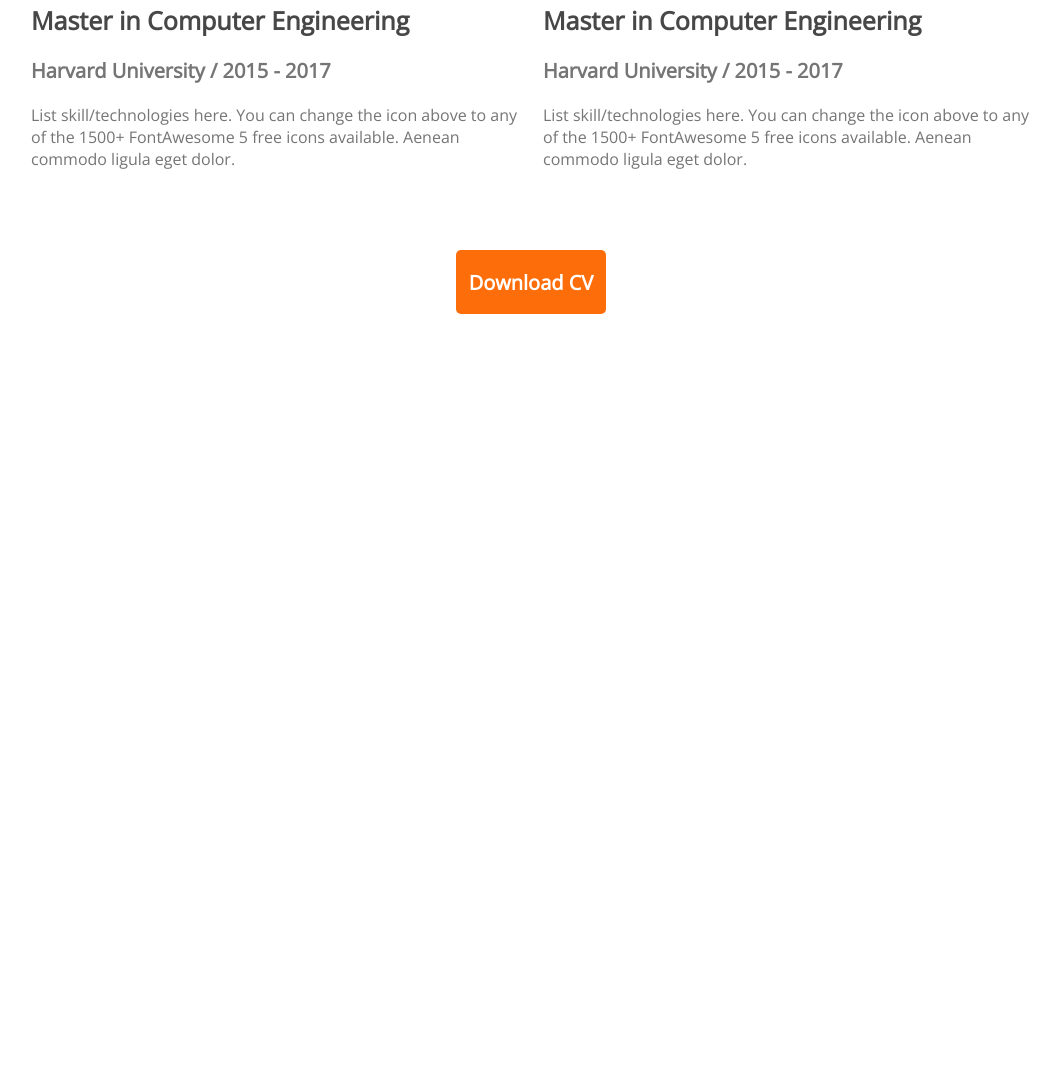
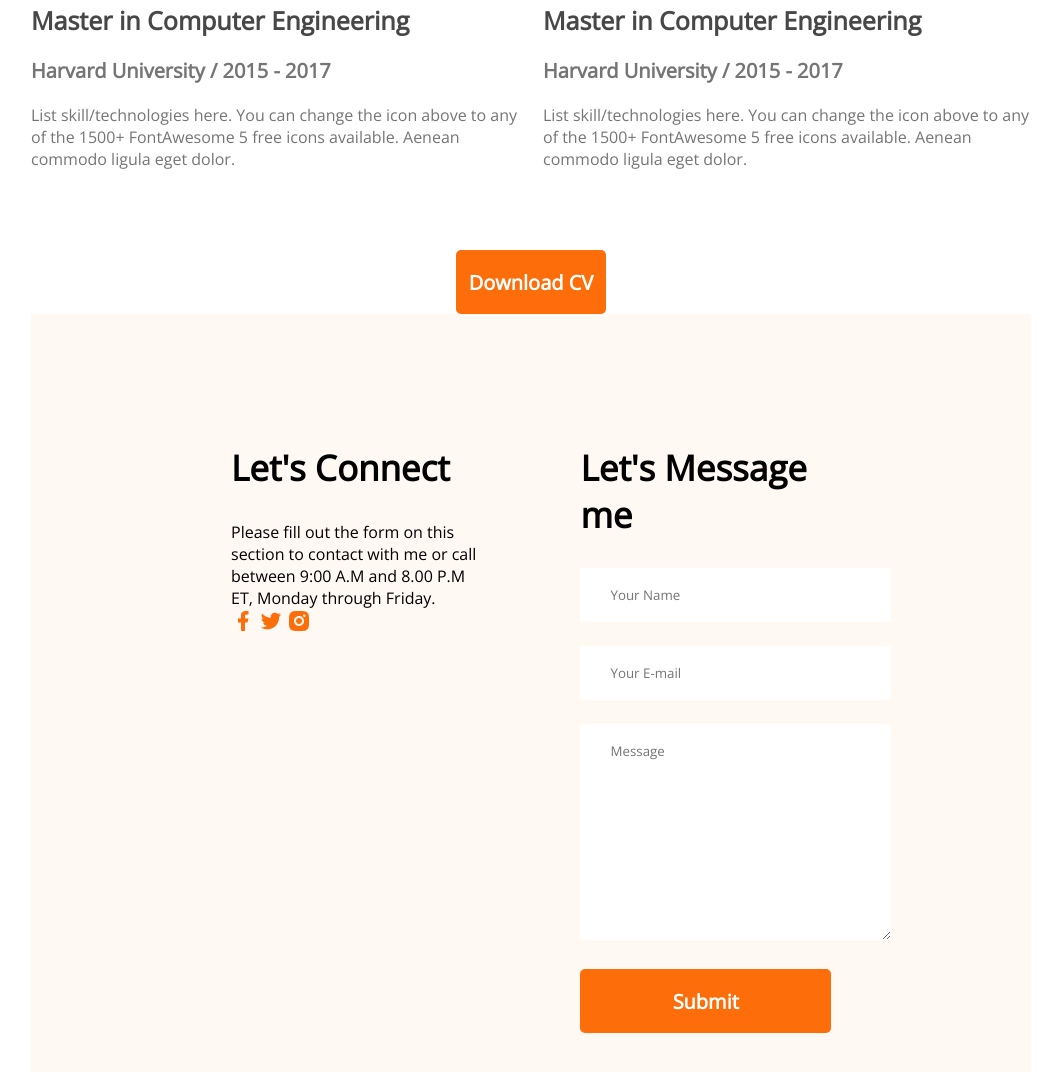
Before and after one commit to farhanPro05/developer-portfolio, a plain HTML site: page index.html in a window 1280 px wide. Shown: the part 2534-3606 px from the top of the page, without its empty margins (109-1169 px from the left). Before the commit the page ends 2848 px from the top, so only its background shows below. Drawn offline with nearby package versions, Linux system fonts and the light colour scheme.

Commit message:
contact added

```diff
--- a/index.html
+++ b/index.html
@@ -136,6 +136,32 @@
                 <button class="btn-primary">Download CV</button>
             </div>
         </section>
+
+        <!-- contact section  -->
+        <section class="contact">
+            <div>
+                <h3 class="section-title">Let's Connect</h3>
+                <p>Please fill out the form on this section to contact with me or call between 9:00 A.M and 8.00 P.M ET, Monday through Friday.</p>
+                <a href="">
+                    <img src="images/icons/facebook.png" alt="">
+                </a>
+                <a href="">
+                    <img src="images/icons/twitter.png" alt="">
+                </a>
+                <a href="">
+                    <img src="images/icons/insta.png" alt="">
+                </a>
+            </div>
+            <div>
+                <h3 class="section-title">Let's Message me</h3>
+                <form action="">
+                    <input type="text" placeholder="Your Name">
+                    <input type="email" name="" id="" placeholder="Your E-mail">
+                    <textarea name="" id="" cols="30" rows="10" placeholder="Message"></textarea>
+                    <input type="submit" value="Submit" class="btn-primary">
+                </form>
+            </div>
+        </section>
     </main>
     <footer>
 
--- a/styles/portfolio.css
+++ b/styles/portfolio.css
@@ -170,12 +170,36 @@ main {
     color: #757575;
 }
 
-.resume-item{
+.resume-item {
     margin-top: 30px;
     margin-bottom: 30px;
 }
 
-.resume-button{
+.resume-button {
     margin-top: 50px;
     text-align: center;
 }
+
+/* contact styles */
+
+.contact {
+    display: flex;
+    gap: 100px;
+    background: #FFF8F3;
+    padding: 130px 200px;
+}
+
+.contact .section-title {
+    text-align: left;
+}
+
+.contact input, textarea{
+    margin-bottom: 24px;
+    border: none;
+    width: 100%;
+    padding: 18px 30px;
+}
+
+.contact a{
+    text-decoration: none;
+}
```
